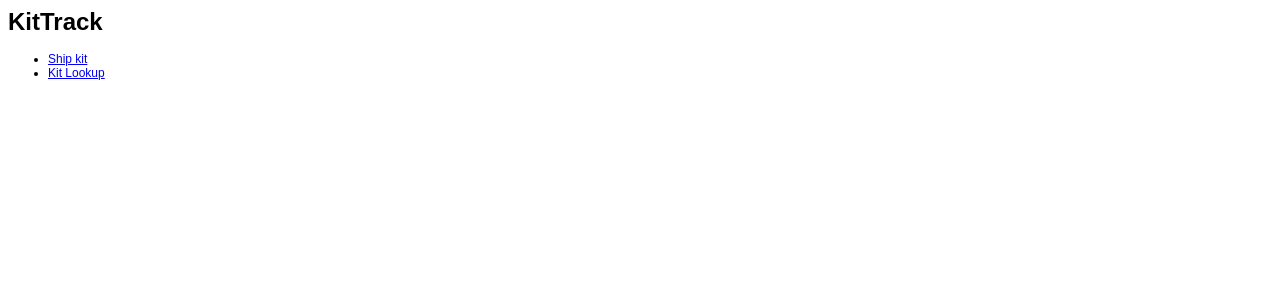
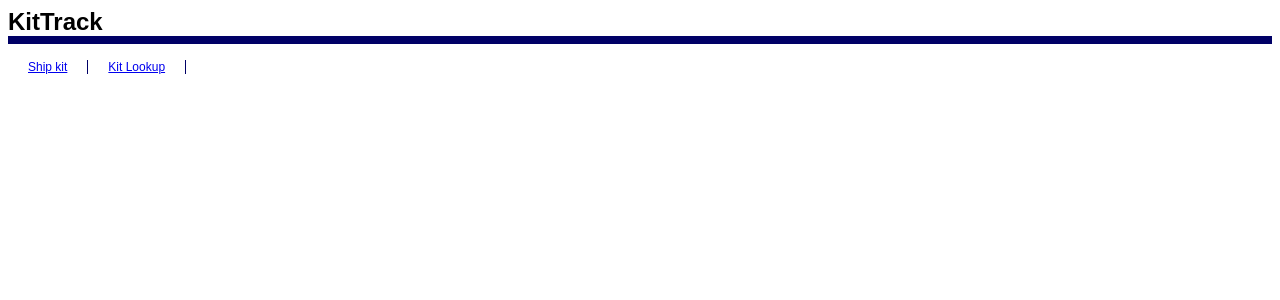
Before and after one commit to edenrox/RHoK3---KitTrack, a Django app: template webui/templates/header.html in a window 1280 px wide. Shown: the top 300 px of the page. Run offline with Django 3.2, Linux system fonts and the light colour scheme; the template is opened without the code that fills it, so the values that code supplies are empty; parts of the project's set-up code (start-up, migrations or seed data) failed here and were passed over.

Commit message:
adding style file

```diff
--- a/webui/static/style.css
+++ b/webui/static/style.css
@@ -4,5 +4,16 @@ body, table {
 }
 
 h1 {
-	border-bottom: 8px #000066;
+	border-bottom: 8px solid #000066;
 }
+.menu {
+	padding: 0;
+	margin: 4px 0;
+	height: 20px;
+	list-style-type: none;
+}
+.menu li {
+	float: left;
+	padding: 0 20px;
+	border-right: 1px solid #000066;
+}
```
